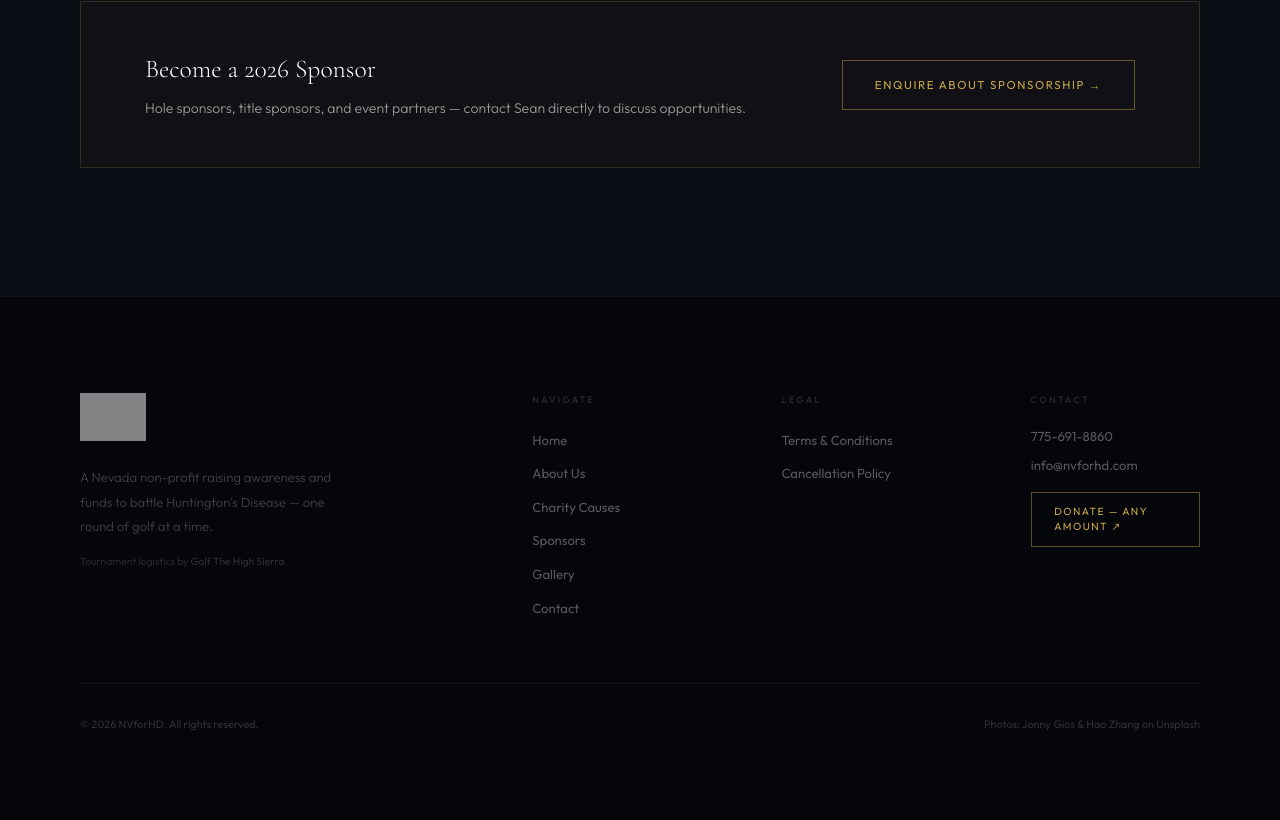
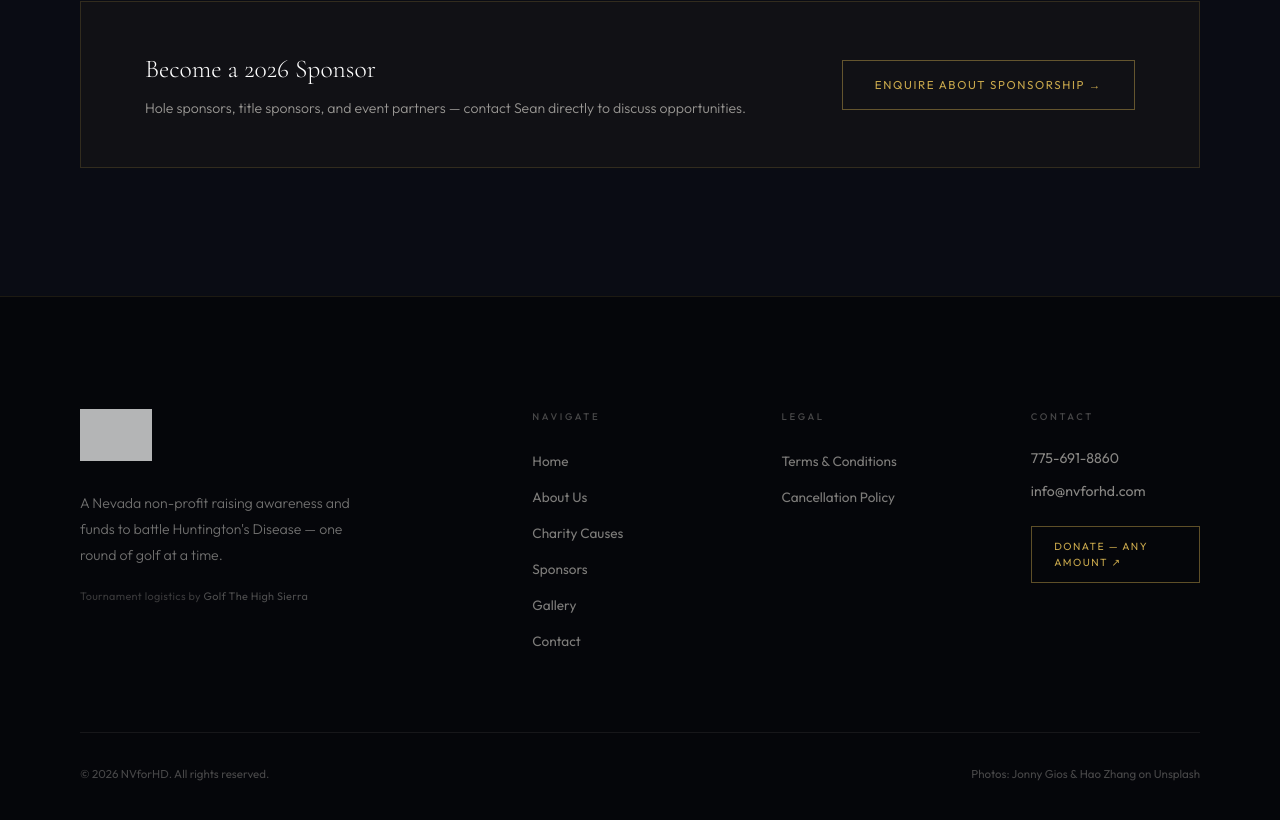
Before and after one commit to digitalalchemistalex/nvforhd, a Next.js app: page / in a window 1280 px wide. Shown: the part 5115-5935 px from the top of the page. Before the commit the page ends 5911 px from the top, so only its background shows below. Built offline with nearby package versions, Linux system fonts and the light colour scheme.

Commit message:
feat: footer with readable contrast text

```diff
--- a/components/Footer.tsx
+++ b/components/Footer.tsx
@@ -5,72 +5,57 @@ const D150 = 'https://www.tripsee.travel/merchant/book/index.html?ref=2026NVforH
 
 export default function Footer() {
   return (
-    <footer style={{
-      background: 'var(--void)',
-      padding: '6rem 5rem 4rem',
-      borderTop: '1px solid rgba(201,168,76,0.08)',
-    }}>
-      <div style={{
-        maxWidth: '1440px', margin: '0 auto',
-        display: 'grid', gridTemplateColumns: '2.2fr 1fr 1fr 1fr',
-        gap: '5rem', marginBottom: '4rem',
-      }}>
+    <footer style={{ background: 'var(--void)', padding: '7rem 5rem 4rem', borderTop: '1px solid rgba(201,168,76,0.12)' }}>
+      <div style={{ maxWidth: '1440px', margin: '0 auto', display: 'grid', gridTemplateColumns: '2.2fr 1fr 1fr 1fr', gap: '5rem', marginBottom: '5rem' }}>
         <div>
           <Image src="/images/logo.png" alt="NVforHD" width={120} height={87}
-            style={{ height: '48px', width: 'auto', filter: 'brightness(0) invert(1)', opacity: 0.5, marginBottom: '1.5rem', display: 'block' }} />
-          <p style={{ fontSize: '0.82rem', lineHeight: 1.85, color: 'rgba(245,242,234,0.25)', fontWeight: 300, maxWidth: '270px' }}>
+            style={{ height: '52px', width: 'auto', filter: 'brightness(0) invert(1)', opacity: 0.7, marginBottom: '1.8rem', display: 'block' }} />
+          <p style={{ fontSize: '0.88rem', lineHeight: 1.85, color: 'rgba(245,242,234,0.45)', fontWeight: 300, maxWidth: '270px' }}>
             A Nevada non-profit raising awareness and funds to battle Huntington&apos;s Disease — one round of golf at a time.
           </p>
-          <p style={{ marginTop: '1rem', fontSize: '0.65rem', color: 'rgba(245,242,234,0.15)' }}>
-            Tournament logistics by{' '}
-            <a href="https://www.golfthehighsierra.com" target="_blank" rel="noopener"
-              style={{ color: 'rgba(245,242,234,0.18)', textDecoration: 'none' }}>
+          <p style={{ marginTop: '1.2rem', fontSize: '0.68rem', color: 'rgba(245,242,234,0.22)', letterSpacing: '0.03em' }}>
+            Tournament logistics by{'  '}
+            <a href="https://www.golfthehighsierra.com" target="_blank" rel="noopener" style={{ color: 'rgba(245,242,234,0.3)', textDecoration: 'none' }}>
               Golf The High Sierra
             </a>
           </p>
         </div>
 
         <div>
-          <div style={{ fontSize: '0.58rem', letterSpacing: '0.25em', textTransform: 'uppercase', color: 'rgba(245,242,234,0.18)', marginBottom: '1.2rem' }}>Navigate</div>
-          <ul style={{ listStyle: 'none', padding: 0, display: 'flex', flexDirection: 'column', gap: '0.6rem' }}>
-            {[['/', 'Home'], ['/about', 'About Us'], ['/causes', 'Charity Causes'], ['/sponsors', 'Sponsors'], ['/gallery', 'Gallery'], ['/contact', 'Contact']].map(([href, label]) => (
-              <li key={href}><Link href={href} style={{ color: 'rgba(245,242,234,0.35)', textDecoration: 'none', fontSize: '0.82rem' }}>{label}</Link></li>
+          <div style={{ fontSize: '0.6rem', letterSpacing: '0.28em', textTransform: 'uppercase', color: 'rgba(245,242,234,0.28)', marginBottom: '1.5rem', fontWeight: 500 }}>Navigate</div>
+          <ul style={{ listStyle: 'none', padding: 0, display: 'flex', flexDirection: 'column', gap: '0.75rem' }}>
+            {[['/ ', 'Home'], ['/about', 'About Us'], ['/causes', 'Charity Causes'], ['/sponsors', 'Sponsors'], ['/gallery', 'Gallery'], ['/contact', 'Contact']].map(([href, label]) => (
+              <li key={href}><Link href={href.trim()} style={{ color: 'rgba(245,242,234,0.5)', textDecoration: 'none', fontSize: '0.85rem', transition: 'color 0.2s' }}>{label}</Link></li>
             ))}
           </ul>
         </div>
 
         <div>
-          <div style={{ fontSize: '0.58rem', letterSpacing: '0.25em', textTransform: 'uppercase', color: 'rgba(245,242,234,0.18)', marginBottom: '1.2rem' }}>Legal</div>
-          <ul style={{ listStyle: 'none', padding: 0, display: 'flex', flexDirection: 'column', gap: '0.6rem' }}>
-            <li><Link href="/terms" style={{ color: 'rgba(245,242,234,0.35)', textDecoration: 'none', fontSize: '0.82rem' }}>Terms &amp; Conditions</Link></li>
-            <li><Link href="/cancellation" style={{ color: 'rgba(245,242,234,0.35)', textDecoration: 'none', fontSize: '0.82rem' }}>Cancellation Policy</Link></li>
+          <div style={{ fontSize: '0.6rem', letterSpacing: '0.28em', textTransform: 'uppercase', color: 'rgba(245,242,234,0.28)', marginBottom: '1.5rem', fontWeight: 500 }}>Legal</div>
+          <ul style={{ listStyle: 'none', padding: 0, display: 'flex', flexDirection: 'column', gap: '0.75rem' }}>
+            <li><Link href="/terms" style={{ color: 'rgba(245,242,234,0.5)', textDecoration: 'none', fontSize: '0.85rem' }}>Terms &amp; Conditions</Link></li>
+            <li><Link href="/cancellation" style={{ color: 'rgba(245,242,234,0.5)', textDecoration: 'none', fontSize: '0.85rem' }}>Cancellation Policy</Link></li>
           </ul>
         </div>
 
         <div>
-          <div style={{ fontSize: '0.58rem', letterSpacing: '0.25em', textTransform: 'uppercase', color: 'rgba(245,242,234,0.18)', marginBottom: '1.2rem' }}>Contact</div>
-          <a href="tel:7756918860" style={{ display: 'block', color: 'rgba(245,242,234,0.35)', textDecoration: 'none', fontSize: '0.82rem', marginBottom: '0.6rem' }}>775-691-8860</a>
-          <a href="mailto:info@nvforhd.com" style={{ display: 'block', color: 'rgba(245,242,234,0.35)', textDecoration: 'none', fontSize: '0.82rem', marginBottom: '1rem' }}>info@nvforhd.com</a>
-          <a href={D150} target="_blank" rel="noopener" className="btn-outline-gold"
-            style={{ fontSize: '0.65rem', padding: '0.7rem 1.4rem' }}>
+          <div style={{ fontSize: '0.6rem', letterSpacing: '0.28em', textTransform: 'uppercase', color: 'rgba(245,242,234,0.28)', marginBottom: '1.5rem', fontWeight: 500 }}>Contact</div>
+          <a href="tel:7756918860" style={{ display: 'block', color: 'rgba(245,242,234,0.55)', textDecoration: 'none', fontSize: '0.88rem', marginBottom: '0.75rem', transition: 'color 0.2s' }}>775-691-8860</a>
+          <a href="mailto:info@nvforhd.com" style={{ display: 'block', color: 'rgba(245,242,234,0.55)', textDecoration: 'none', fontSize: '0.88rem', marginBottom: '1.5rem', transition: 'color 0.2s' }}>info@nvforhd.com</a>
+          <a href={D150} target="_blank" rel="noopener" className="btn-outline-gold" style={{ fontSize: '0.65rem', padding: '0.75rem 1.4rem' }}>
             Donate — Any Amount ↗
           </a>
         </div>
       </div>
 
-      <div style={{
-        maxWidth: '1440px', margin: '0 auto',
-        display: 'flex', justifyContent: 'space-between', alignItems: 'center',
-        paddingTop: '2rem', borderTop: '1px solid rgba(245,242,234,0.05)',
-        fontSize: '0.68rem', color: 'rgba(245,242,234,0.18)',
-      }}>
+      <div style={{ maxWidth: '1440px', margin: '0 auto', display: 'flex', justifyContent: 'space-between', alignItems: 'center', paddingTop: '2rem', borderTop: '1px solid rgba(245,242,234,0.07)', fontSize: '0.72rem', color: 'rgba(245,242,234,0.28)' }}>
         <span>© 2026 NVforHD. All rights reserved.</span>
         <span>
-          Photos:{' '}
-          <a href="https://unsplash.com/@supergios" target="_blank" rel="noopener" style={{ color: 'rgba(245,242,234,0.18)', textDecoration: 'none' }}>Jonny Gios</a>
-          {' '}&amp;{' '}
-          <a href="https://unsplash.com/@haozlife" target="_blank" rel="noopener" style={{ color: 'rgba(245,242,234,0.18)', textDecoration: 'none' }}>Hao Zhang</a>
-          {' '}on Unsplash
+          Photos:{'  '}
+          <a href="https://unsplash.com/@supergios" target="_blank" rel="noopener" style={{ color: 'rgba(245,242,234,0.28)', textDecoration: 'none' }}>Jonny Gios</a>
+          {'  &  '}
+          <a href="https://unsplash.com/@haozlife" target="_blank" rel="noopener" style={{ color: 'rgba(245,242,234,0.28)', textDecoration: 'none' }}>Hao Zhang</a>
+          {'  on Unsplash'}
         </span>
       </div>
     </footer>
```
